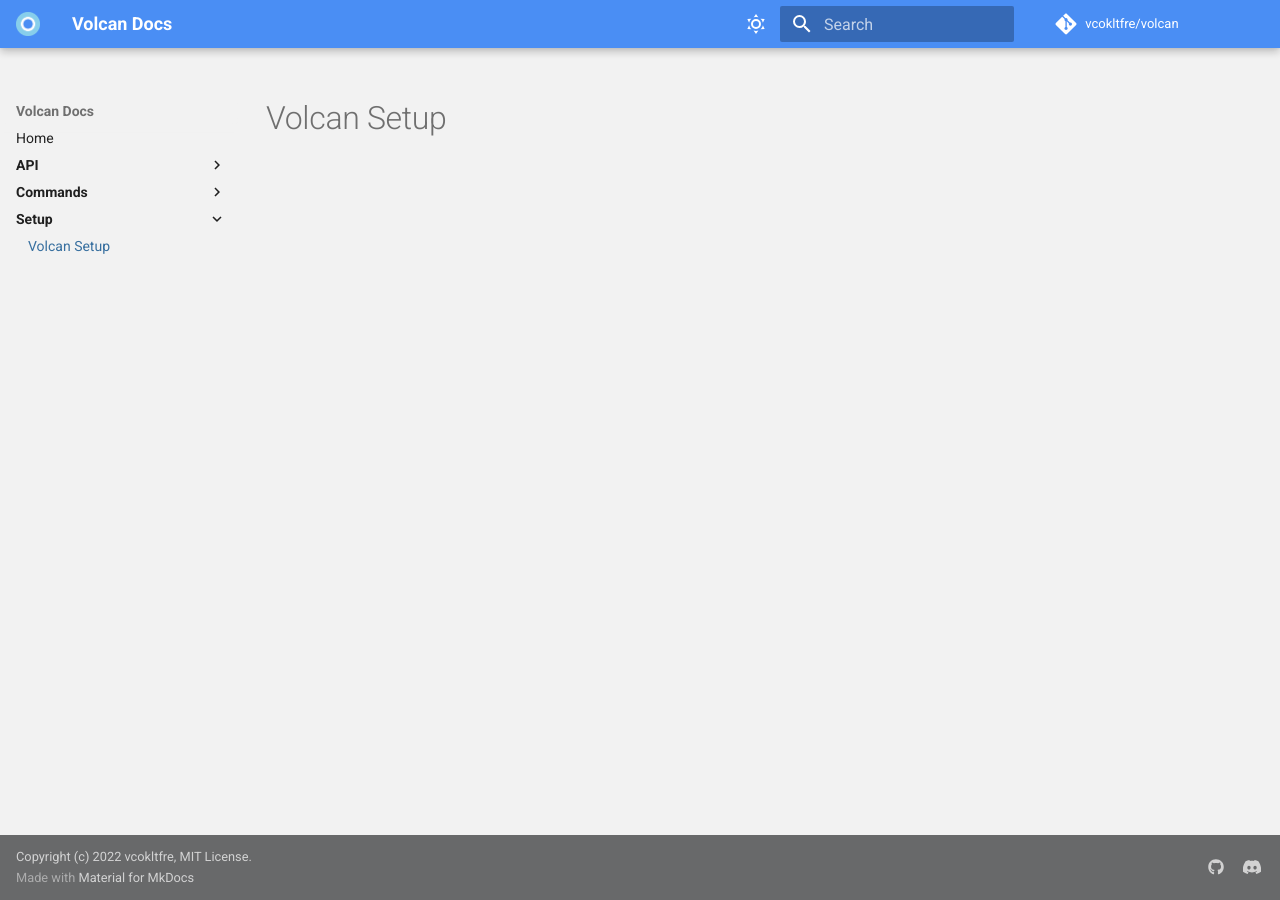
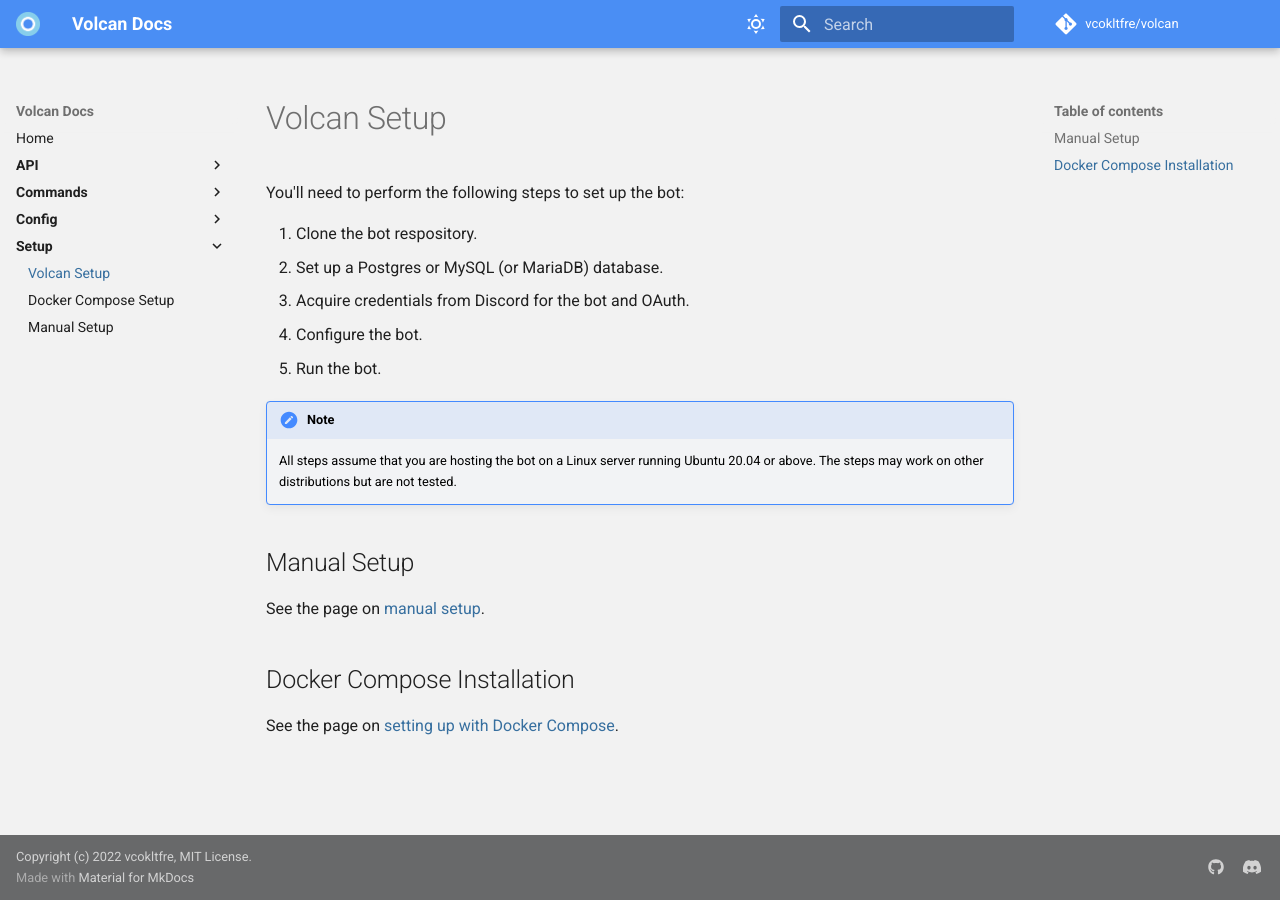
Before and after one commit to vcokltfre/volcan-old, an MkDocs documentation site: the page built from docs/docs/setup/README.md, in a window 1280 px wide. Built offline with MkDocs 1.6.1 and Material for MkDocs 9.7.7, drawn with Linux system fonts in a browser that asks for light colours; comment, search, counter and statistics services are not loaded.

Commit message:
docs: add basic setup docs

```diff
--- /dev/null
+++ b/docs/docs/config/README.md
@@ -0,0 +1 @@
+# Volcan Config
--- a/docs/docs/setup/README.md
+++ b/docs/docs/setup/README.md
@@ -1 +1,21 @@
 # Volcan Setup
+
+You'll need to perform the following steps to set up the bot:
+
+1. Clone the bot respository.
+2. Set up a Postgres or MySQL (or MariaDB) database.
+3. Acquire credentials from Discord for the bot and OAuth.
+4. Configure the bot.
+5. Run the bot.
+
+!!! Note
+
+    All steps assume that you are hosting the bot on a Linux server running Ubuntu 20.04 or above. The steps may work on other distributions but are not tested.
+
+## Manual Setup
+
+See the page on [manual setup](./manual).
+
+## Docker Compose Installation
+
+See the page on [setting up with Docker Compose](./compose).
```
Also changed, not shown: docs/docs/setup/compose.md (added, +53 -0 lines), docs/docs/setup/manual.md (added, +56 -0 lines), 1 other file.
